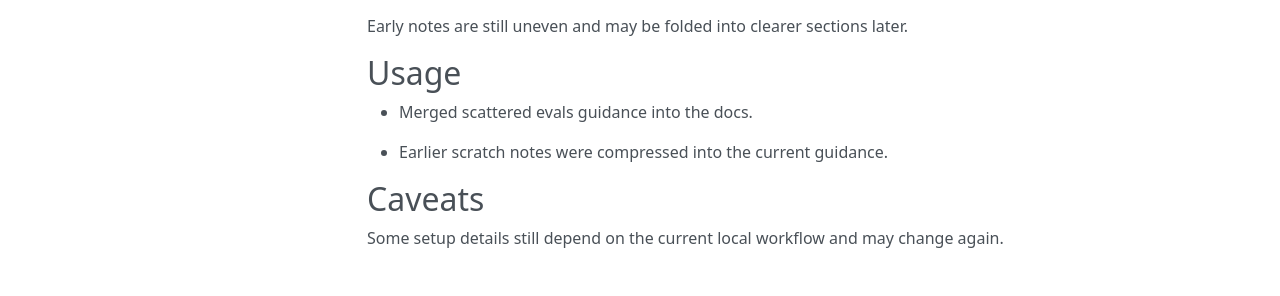
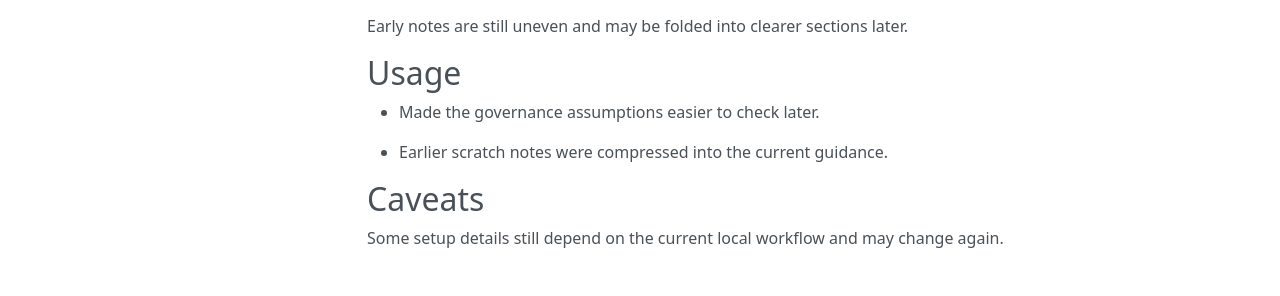
Before and after one commit to sebastianspicker/rae, an MkDocs documentation site: the page built from docs/README.md, in a window 1280 px wide. Shown: the part 340-636 px from the top of the page. Built offline with MkDocs 1.6.1, drawn with Linux system fonts in a browser that asks for light colours; nearby versions of some CDN libraries.

```diff
--- a/docs/README.md
+++ b/docs/README.md
@@ -11,7 +11,7 @@
 Early notes are still uneven and may be folded into clearer sections later.
 
 ## Usage
-- Merged scattered evals guidance into the docs.
+- Made the governance assumptions easier to check later.
 
 - Earlier scratch notes were compressed into the current guidance.
 
```
